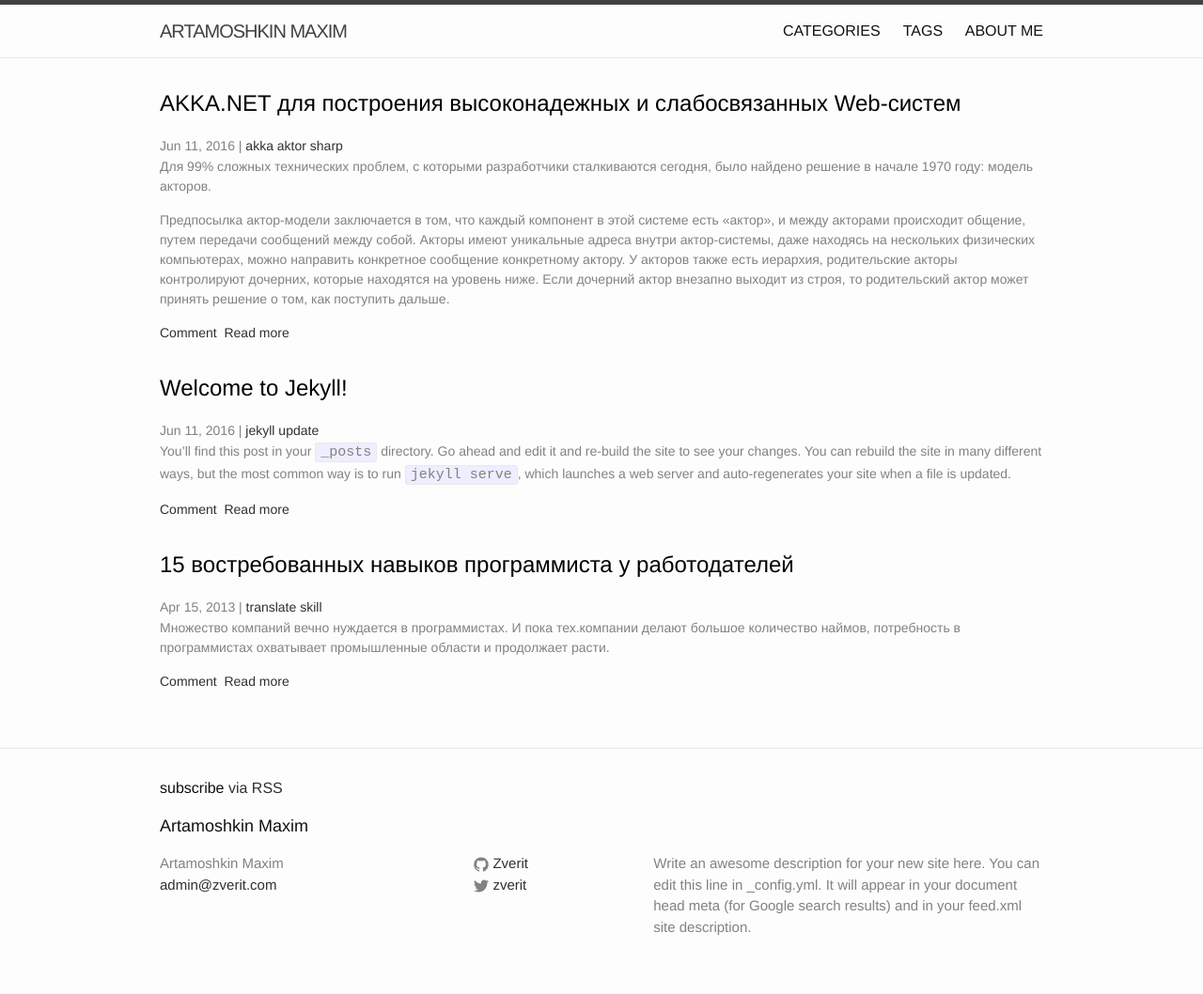
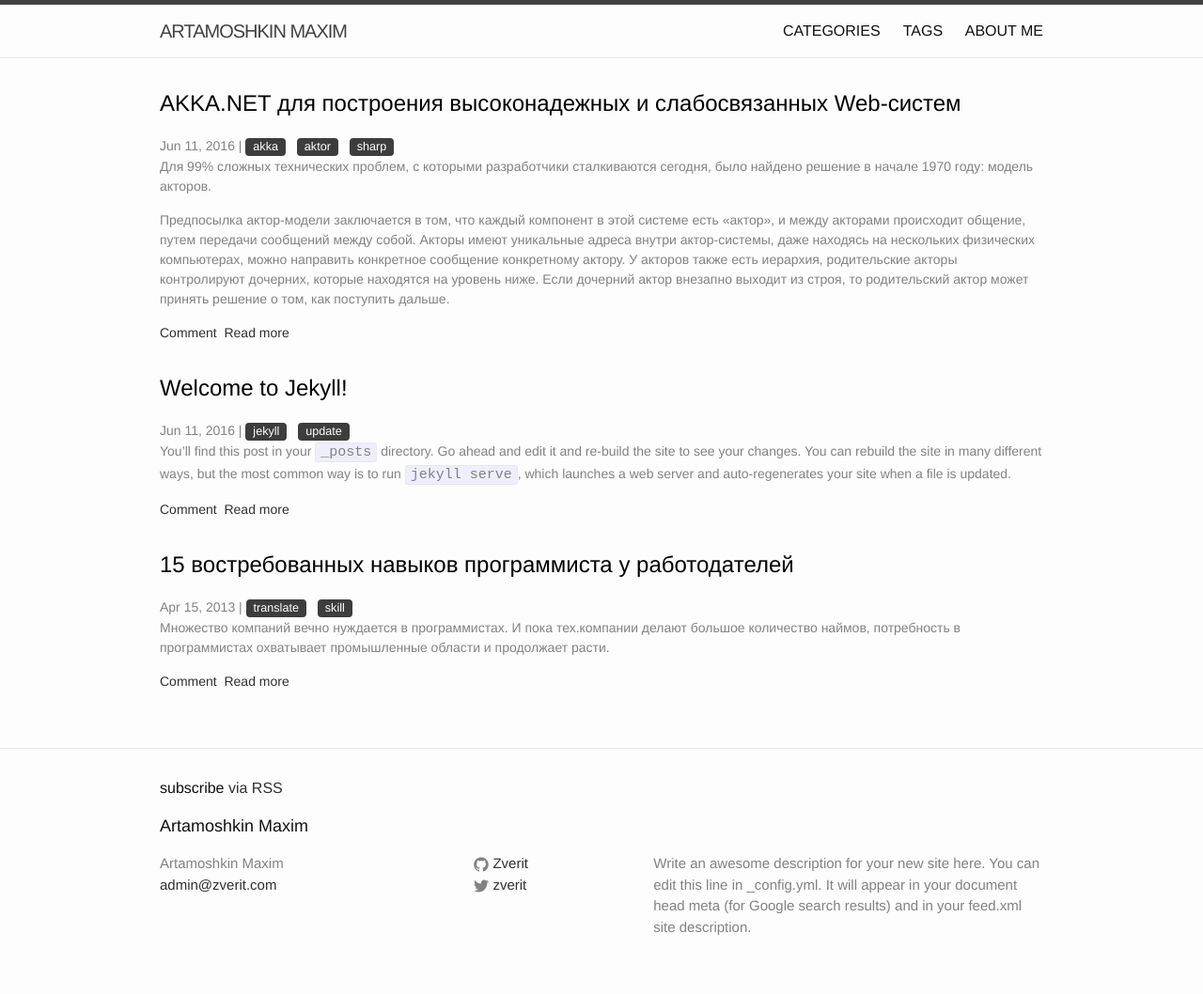
Before and after one commit to martamoshkin/blog.zverit.com, a Jekyll site: the page built from index.html, in a window 1280 px wide. Shown: the whole page at 94% size. Built offline with Jekyll 4.4.1, drawn with Linux system fonts in a browser that asks for light colours.

Commit message:
Update index.html

```diff
--- a/index.html
+++ b/index.html
@@ -15,7 +15,7 @@ layout: default
           {% if post.tags != empty %}
           |
           {% for tag in post.tags %}
-          <a class="codinfox-tag-mark" href="/blog/tag/#{{ tag | slugify }}">{{ tag }}</a>
+          <a class="codinfox-tag-mark post-tag" href="/blog/tag/#{{ tag | slugify }}">{{ tag }}</a>
           {% endfor %}
           {% endif %}
 
```
